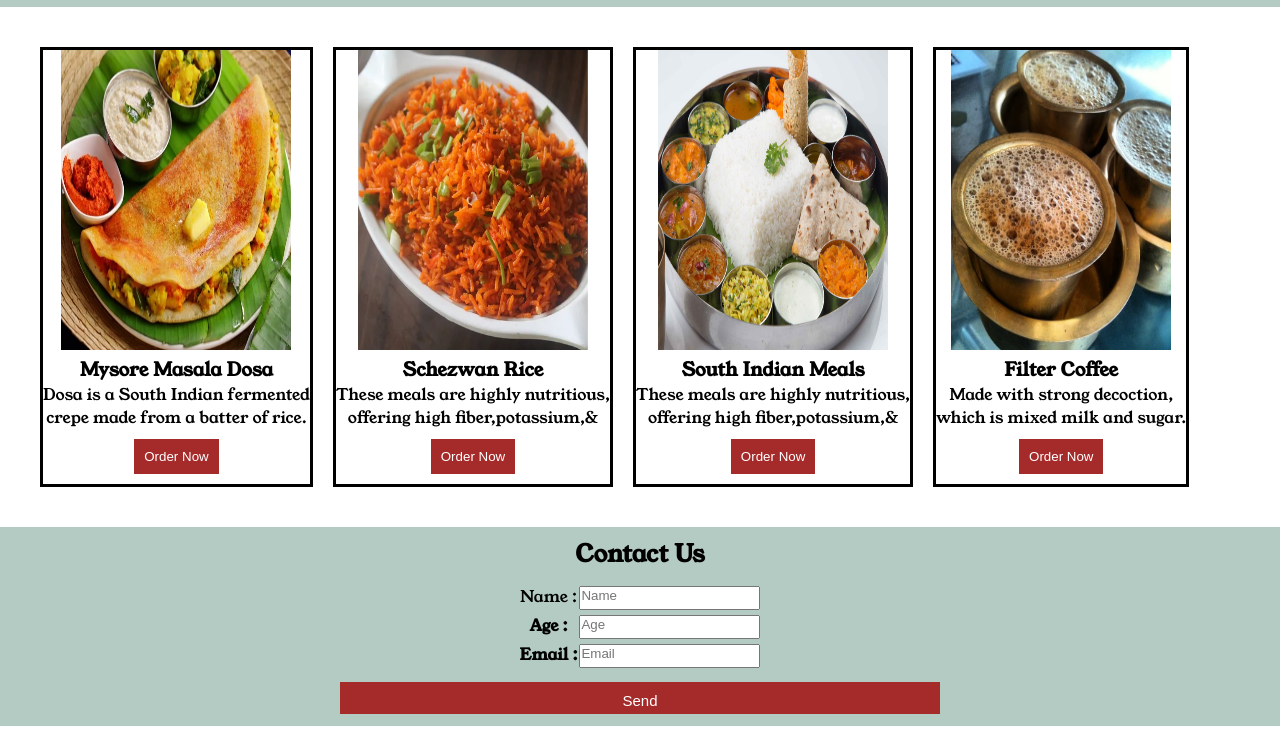
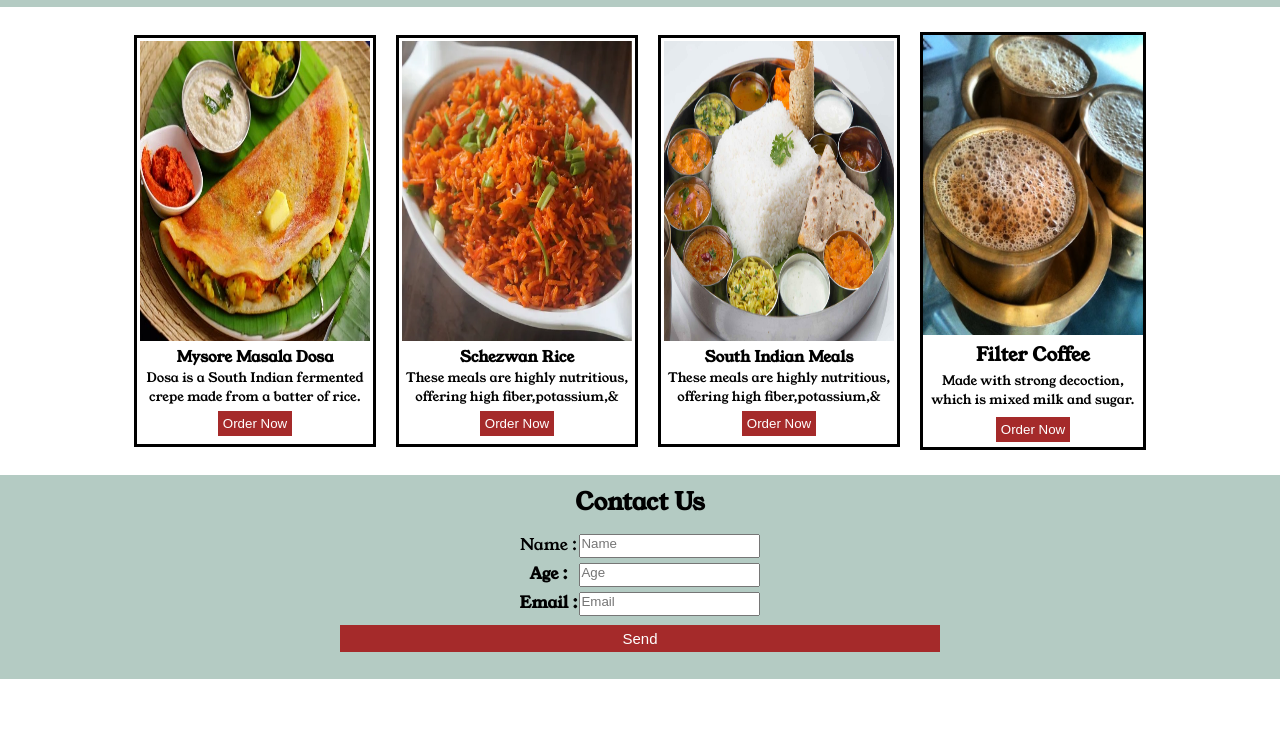
Before and after one commit to padmini1405/basic-restaurant-website, a plain HTML site: page index.html in a window 1280 px wide. Shown: the part 71-800 px from the top of the page. Drawn offline with Linux system fonts and the light colour scheme.

Commit message:
Update style.css

```diff
--- a/style.css
+++ b/style.css
@@ -11,7 +11,7 @@ body {
     text-align: center;
     background-color: rgb(180, 203, 195);
     color: black;
-    padding-bottom  : 10px;
+    padding-bottom: 10px;
 }
 
 .section-two__post1,
@@ -23,21 +23,30 @@ body {
     text-align: center;
 }
 
+.section-two__post1,
+.section-two__post2,
+.section-two__post3,
+.section-two__post4 p{
+    font-size: small;
+    padding: 3px;
+}
+
 .section-two {
     display: flex;
     align-items: center;
+    justify-content: center;
 }
 
 button {
-    padding: 10px;
-    margin: 10px;
+    padding: 5px;
+    margin: 5px;
     background-color: brown;
     color: white;
     border: none;
 }
 
 .container {
-    padding: 30px;
+    padding: 15px;
 }
 
 .contact-form__title {
@@ -71,4 +80,6 @@ button {
     cursor: pointer;
     justify-content: center;
     display: flex;
+    margin-bottom: 25px;
 }
+}
```
